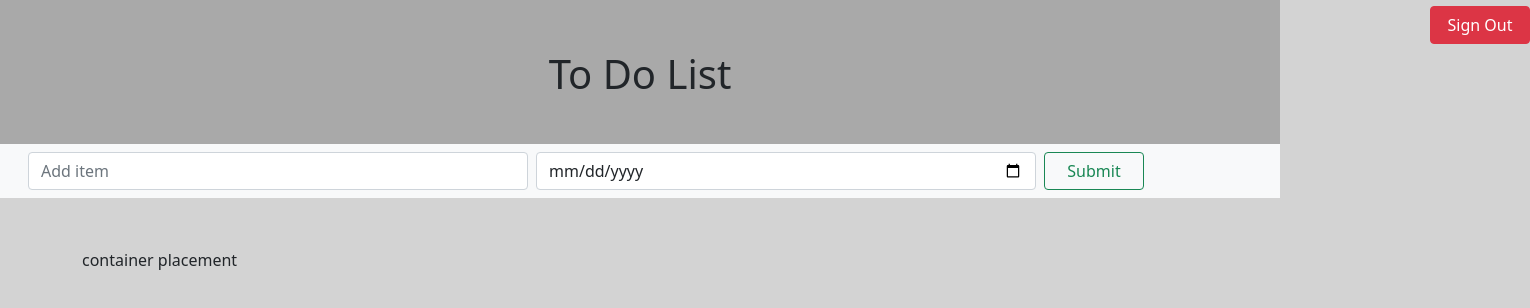
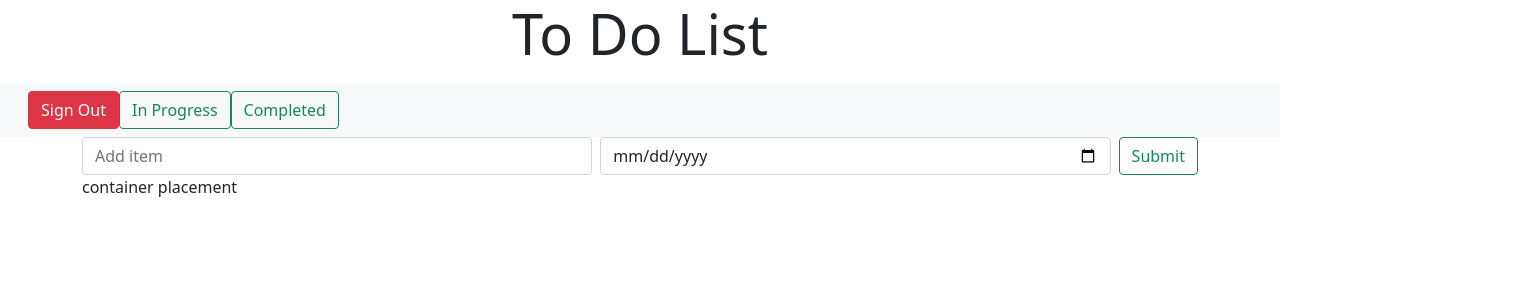
Before and after one commit to thirdeye18/todo-final-project, a plain HTML site: page Frontend/page.html in a window 1280 px wide. Shown: the whole page, 1530 px wide, since content can reach past the window. Drawn offline with nearby package versions, Linux system fonts and the light colour scheme; no server answers.

Commit message:
updated navigation bar and buttons

```diff
--- a/Frontend/page.html
+++ b/Frontend/page.html
@@ -1,48 +1,69 @@
 <!DOCTYPE html>
 <html lang="en">
+
 <head>
   <meta charset="UTF-8">
   <meta http-equiv="X-UA-Compatible" content="IE=edge">
   <meta name="viewport" content="width=device-width, initial-scale=1.0">
   <title>Document</title>
 
-    <link href="https://cdn.jsdelivr.net/npm/bootstrap@5.1.3/dist/css/bootstrap.min.css" rel="stylesheet" integrity="sha384-1BmE4kWBq78iYhFldvKuhfTAU6auU8tT94WrHftjDbrCEXSU1oBoqyl2QvZ6jIW3" crossorigin="anonymous">
+  <link href="https://cdn.jsdelivr.net/npm/bootstrap@5.1.3/dist/css/bootstrap.min.css" rel="stylesheet"
+    integrity="sha384-1BmE4kWBq78iYhFldvKuhfTAU6auU8tT94WrHftjDbrCEXSU1oBoqyl2QvZ6jIW3" crossorigin="anonymous">
 
   <link rel="stylesheet" href="styles.css">
 
 </head>
+
 <body>
-    <div>
-        <h1 id = "header">To Do List</h1>
-        <div>
-            <button id = "signOutBtn" type="button" class="btn btn-danger">Sign Out</button>
+
+  <div class="jumbotron jumbotron-fluid">
+    <div class="container">
+      <h1 class="text-center display-4">To Do List</h1>
+      <p class="lead"></p>
+    </div>
   </div>
 
-    </div>
-
-    <nav class="navbar navbar-expand-lg navbar-light bg-light" id ="navbar">
+  <nav class="navbar navbar-expand-lg navbar-light bg-light">
     <div class="container-fluid">
       <a class="navbar-brand" href="#"></a>
-          <button class="navbar-toggler" type="button" data-bs-toggle="collapse" data-bs-target="#navbarSupportedContent" aria-controls="navbarSupportedContent" aria-expanded="false" aria-label="Toggle navigation">
+      <button class="navbar-toggler" type="button" data-bs-toggle="collapse" data-bs-target="#navbarNav" aria-controls="navbarNav" aria-expanded="false" aria-label="Toggle navigation">
         <span class="navbar-toggler-icon"></span>
       </button>
-          <div class="collapse navbar-collapse" id="navbarSupportedContent">
-            <form class="d-flex">
-              <input required id="item" class="form-control me-2" placeholder = "Add item" type = "text" aria-label="Search">
-              <input id="date" class="form-control me-2" placeholder = "Add due date" type="date" aria-label="Search">
-              <button id = "form_submit_btn" class="btn btn-outline-success" type="submit">Submit</button>
-            </form>
+      <div class="collapse navbar-collapse" id="navbarNav">
+        <ul class="navbar-nav">
+          <li class="nav-item">
+
+            <button id="signOutBtn" type="button" class="btn btn-danger">Sign Out</button>
+          </li>
+          <li class="nav-item">
+            <button id="inProgress" type="button" class="btn btn-outline-success">In Progress</button>
+          </li>
+          <li class="nav-item">
+            <button id="completed" type="button" class="btn btn-outline-success">Completed</button>
+          </li>
+        </ul>
       </div>
     </div>
   </nav>
 
+  <div class="container">
+    <form class="d-flex">
+      <input required id="item" class="form-control me-2" placeholder="Add item" type="text" aria-label="Search">
+      <input id="date" class="form-control me-2" placeholder="Add due date" type="date" aria-label="Search">
+      <button id="form_submit_btn" class="btn btn-outline-success" type="submit">Submit</button>
+    </form>
+  </div>
+
+
+
   <div id="list-container" class="container">container placement
-
 
   </div>
 
 
-    <script src="https://cdn.jsdelivr.net/npm/bootstrap@5.1.3/dist/js/bootstrap.bundle.min.js" integrity="sha384-ka7Sk0Gln4gmtz2MlQnikT1wXgYsOg+OMhuP+IlRH9sENBO0LRn5q+8nbTov4+1p" crossorigin="anonymous"></script>
+  <script src="https://cdn.jsdelivr.net/npm/bootstrap@5.1.3/dist/js/bootstrap.bundle.min.js"
+    integrity="sha384-ka7Sk0Gln4gmtz2MlQnikT1wXgYsOg+OMhuP+IlRH9sENBO0LRn5q+8nbTov4+1p" crossorigin="anonymous">
+  </script>
 
   <script src="./script.js"></script>
 
--- a/Frontend/styles.css
+++ b/Frontend/styles.css
@@ -1,4 +1,4 @@
-#header{
+/* #header{
     text-align: center;
     background-color: darkgray;
     padding: 50px;
@@ -38,4 +38,13 @@ body{
 .welcome{
     text-align: center;
     font-size: 200px;
+} */
+
+#statusButtons{
+    display: flex;
+    justify-self: center;
 }
+
+#navbar{
+    display: flex;
+}
```
Lines whose indentation alone changed are shown as unchanged.
